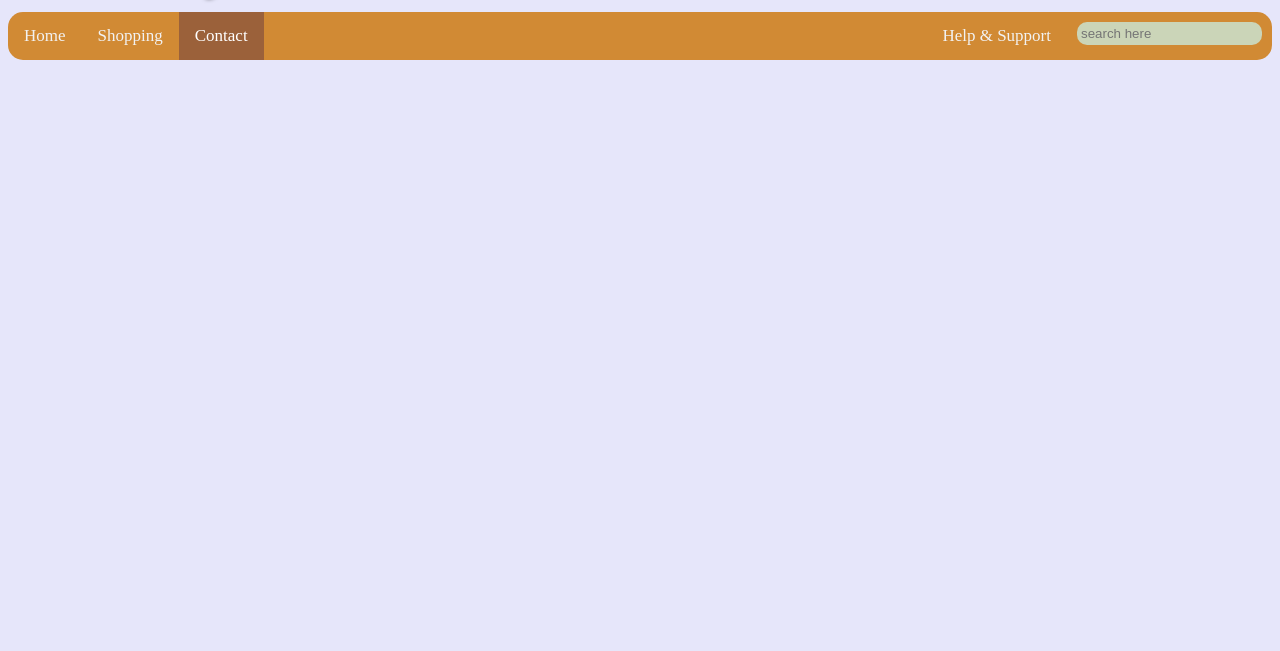
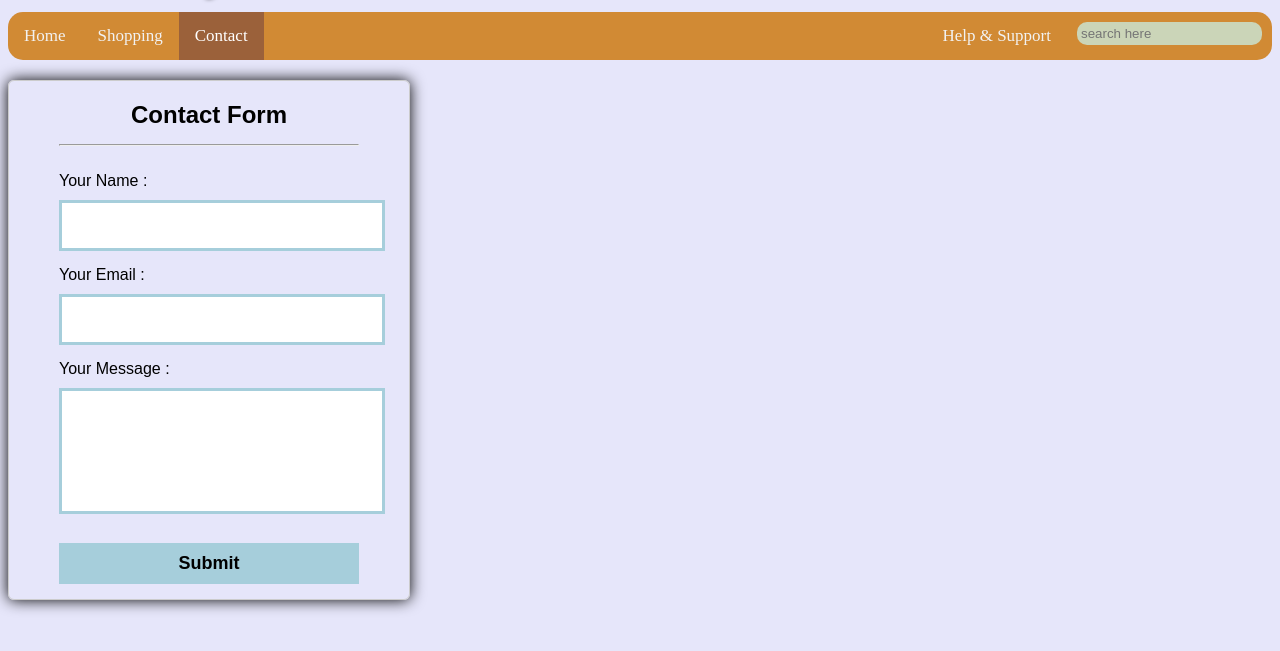
Before and after one commit to M-tvl/JK-leather, a website: page contact.html in a window 1280 px wide. Shown: the part 53-704 px from the top of the page. Drawn offline with Linux system fonts and the light colour scheme.

Commit message:
forth state

```diff
--- a/app.js
+++ b/app.js
@@ -25,3 +25,64 @@ window.addEventListener('keyup', (e) => {
     }
   });
 });
+
+
+
+
+// Fetching HTML Elements in Variables by ID.
+var x = document.getElementById("form_sample");
+var createform = document.createElement('form'); // Create New Element Form
+createform.setAttribute("action", ""); // Setting Action Attribute on Form
+createform.setAttribute("method", "post"); // Setting Method Attribute on Form
+x.appendChild(createform);
+
+var heading = document.createElement('h2'); // Heading of Form
+heading.innerHTML = "Contact Form ";
+createform.appendChild(heading);
+
+var line = document.createElement('hr'); // Giving Horizontal Row After Heading
+createform.appendChild(line);
+
+var linebreak = document.createElement('br');
+createform.appendChild(linebreak);
+
+var namelabel = document.createElement('label'); // Create Label for Name Field
+namelabel.innerHTML = "Your Name : "; // Set Field Labels
+createform.appendChild(namelabel);
+
+var inputelement = document.createElement('input'); // Create Input Field for Name
+inputelement.setAttribute("type", "text");
+inputelement.setAttribute("name", "dname");
+createform.appendChild(inputelement);
+
+var linebreak = document.createElement('br');
+createform.appendChild(linebreak);
+
+var emaillabel = document.createElement('label'); // Create Label for E-mail Field
+emaillabel.innerHTML = "Your Email : ";
+createform.appendChild(emaillabel);
+
+var emailelement = document.createElement('input'); // Create Input Field for E-mail
+emailelement.setAttribute("type", "text");
+emailelement.setAttribute("name", "demail");
+createform.appendChild(emailelement);
+
+var emailbreak = document.createElement('br');
+createform.appendChild(emailbreak);
+
+var messagelabel = document.createElement('label'); // Append Textarea
+messagelabel.innerHTML = "Your Message : ";
+createform.appendChild(messagelabel);
+
+var texareaelement = document.createElement('textarea');
+texareaelement.setAttribute("name", "dmessage");
+createform.appendChild(texareaelement);
+
+var messagebreak = document.createElement('br');
+createform.appendChild(messagebreak);
+
+var submitelement = document.createElement('input'); // Append Submit Button
+submitelement.setAttribute("type", "submit");
+submitelement.setAttribute("name", "dsubmit");
+submitelement.setAttribute("value", "Submit");
+createform.appendChild(submitelement);
--- a/contact.html
+++ b/contact.html
@@ -19,11 +19,17 @@
         <a href="./shopping.html">Shopping</a>
         <a class="active" href="./contact.html">Contact</a>
         <div class="topnav-right">
-            <input id="srch" type="text" placeholder="search here">
+            <input id="srch" type="" placeholder="search here">
             <a href="./helpandsupport.html">Help & Support</a>
         </div>
     </div>
 
+    <div id="main">
+        <div id="form_sample"></div>
+        <script src="js/form.js"></script>
+    </div>
+
+    <script src="./app.js"></script>
 
 </body>
 
--- a/style.css
+++ b/style.css
@@ -157,3 +157,70 @@ img {
     background-color: #555555;
     color: white;
 }
+
+h3 {
+    text-align: center;
+}
+
+
+
+
+
+@import "http://fonts.googleapis.com/css?family=Ubuntu";
+div#main{
+height:650px;
+margin:0 auto;
+font-family:'Ubuntu',sans-serif
+}
+div#form_sample{
+text-align:center;
+border:1px solid #ccc;
+width:300px;
+padding:0 50px 15px;
+margin-top:20px;
+box-shadow:0 0 15px;
+border-radius:6px;
+float:left
+}
+#main h1{
+margin-top:40px
+}
+hr{
+margin-top:-5px
+}
+label{
+float:left;
+font-size:16px
+}
+input[type="text"]{
+width:100%;
+margin-top:10px;
+height:25px;
+margin-bottom:15px;
+padding:10px;
+border:3px solid #a6cedb
+}
+textarea{
+width:100%;
+border:3px solid #a6cedb;
+padding:10px;
+margin-bottom:25px;
+margin-top:10px;
+height:100px;
+resize:none
+}
+input[type="submit"]{
+width:100%;
+padding:10px 45px;
+background-color:#a6cedb;
+border:none;
+color:black;
+font-size:18px;
+font-weight:700;
+cursor:pointer;
+font-family:'Ubuntu',sans-serif
+}
+
+div#fugo{
+float:right
+}
```
Also changed, not shown: home.html (+3 -1 lines), shopping.html (+12 -1 lines).
